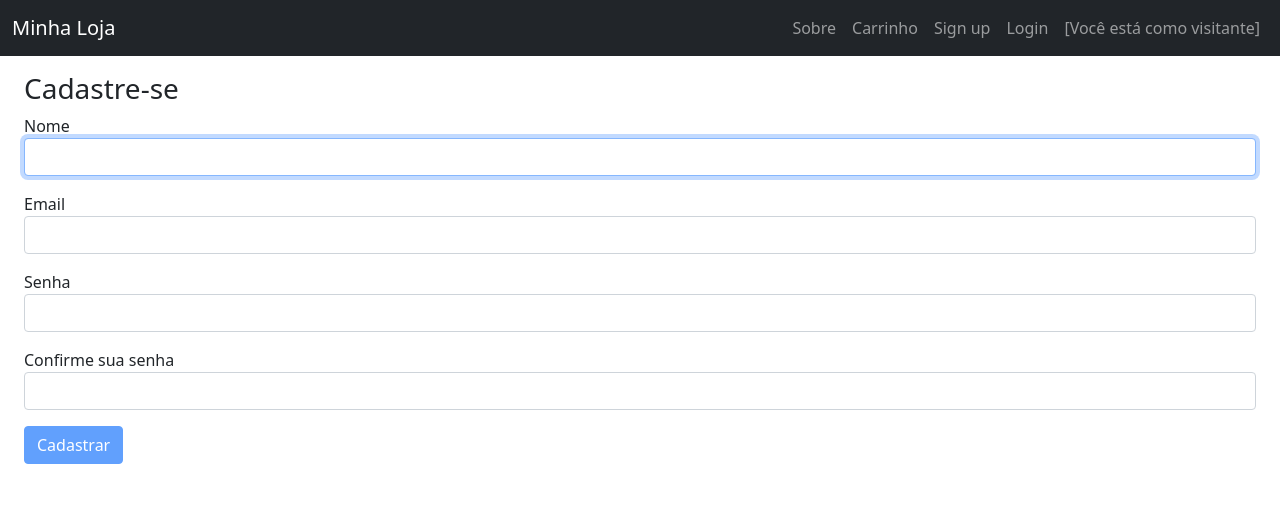
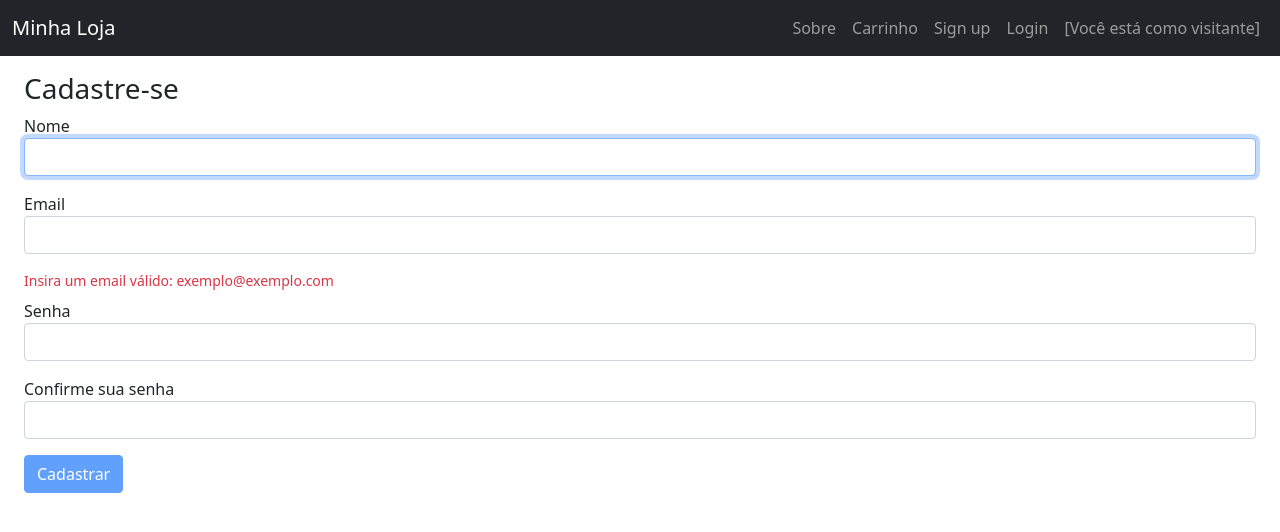
Before and after one commit to rafazv/ProgWeb20201, a React (Create React App) app in the folder front/: page /signup in a window 1280 px wide. Shown: the top 532 px of the page. Built offline with nearby package versions, Linux system fonts and the light colour scheme.

Commit message:
Add validation for email and other tweaks

```diff
--- a/front/src/components/Login/Login.js
+++ b/front/src/components/Login/Login.js
@@ -54,7 +54,7 @@ function Login(props) {
                     </div> : <div></div>
                 }
 
-                <button className="btn btn-primary mt-3" onClick={handleClick}>Entrar</button>
+                <button className="btn btn-primary mt-3" disabled={!email || !senha} onClick={handleClick}>Entrar</button>
             </form>
         </div>
     );
--- a/front/src/components/Produto/Produto.js
+++ b/front/src/components/Produto/Produto.js
@@ -91,6 +91,7 @@ function Produto() {
                     </button>
                 </div>}
             </div>
+            <h5>R${produto.preco}</h5>
             <p>{produto.descricao}</p>
             <div>
                 {
--- a/front/src/components/Signup/Signup.js
+++ b/front/src/components/Signup/Signup.js
@@ -1,3 +1,4 @@
+/* eslint-disable no-useless-escape */
 import React, { useState } from 'react';
 import { useSelector } from 'react-redux';
 import { useHistory } from "react-router-dom";
@@ -15,9 +16,9 @@ function Signup(props) {
 
     const user = useSelector(state => state.user);
 
-    const handleClick = (e) => {
-        e.preventDefault();
+    const re = /^(([^<>()\[\]\\.,;:\s@"]+(\.[^<>()\[\]\\.,;:\s@"]+)*)|(".+"))@((\[[0-9]{1,3}\.[0-9]{1,3}\.[0-9]{1,3}\.[0-9]{1,3}])|(([a-zA-Z\-0-9]+\.)+[a-zA-Z]{2,}))$/;
 
+    const validations = () => {
         if (senha.length < 6 || senhaConfirmacao.length < 6) {
             setErrorSenhaTamanho(true);
         } else if (senha.length >= 6 && senhaConfirmacao.length >= 6) {
@@ -29,8 +30,14 @@ function Signup(props) {
         } else {
             setErrorSenhaConfirmacao(false);
         }
+    }
 
-        if (senha.length >= 6 && senhaConfirmacao.length >= 6 && senha === senhaConfirmacao){
+    const handleClick = (e) => {
+        e.preventDefault();
+
+        validations();
+
+        if (senha.length >= 6 && senhaConfirmacao.length >= 6 && senha === senhaConfirmacao && (re.test(email))){
             let tipoUsuarioId;
 
             if (user.logado && user.tipoUsuario === 'empregado') {
@@ -77,6 +84,12 @@ function Signup(props) {
                     </div> : <div></div>
                 }
 
+                { !(re.test(email)) ?
+                    <div className="invalid-feedback mb-2" style={{display: 'block'}}>
+                        Insira um email válido: exemplo@exemplo.com
+                    </div> : <div></div>
+                }
+
                 <label htmlFor="senha">Senha</label>
                 <input type="password" required minLength="6" id="senha" className="form-control mb-3" value={senha} onChange={(e) => setSenha(e.target.value)}></input>
 
@@ -95,7 +108,7 @@ function Signup(props) {
                     </div> : <div></div>
                 }
 
-                <button className="btn btn-primary mt-3" disabled={!nome || !email || !senha || !senhaConfirmacao || senha.length < 6 || senhaConfirmacao.length < 6 || senha !== senhaConfirmacao} onClick={handleClick}>Cadastrar</button>
+                <button className="btn btn-primary mt-3" disabled={!nome || !email || !senha || !senhaConfirmacao || !(re.test(email)) || senha.length < 6 || senhaConfirmacao.length < 6 || senha !== senhaConfirmacao} onClick={handleClick}>Cadastrar</button>
             </form>
         </div>
     );
```
